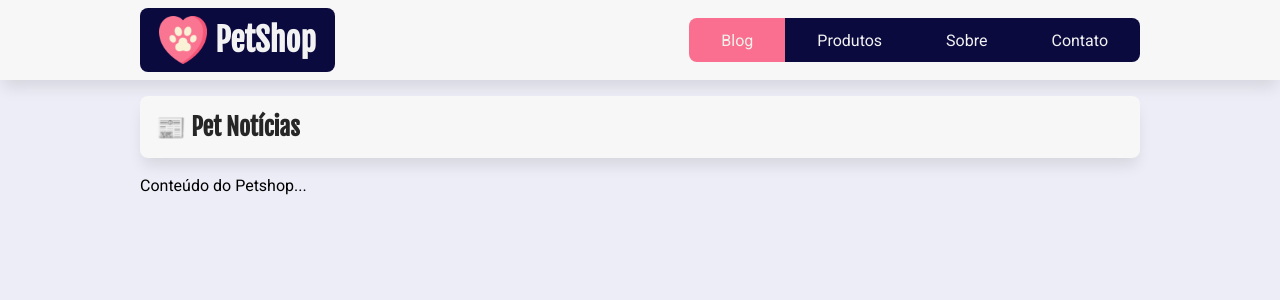
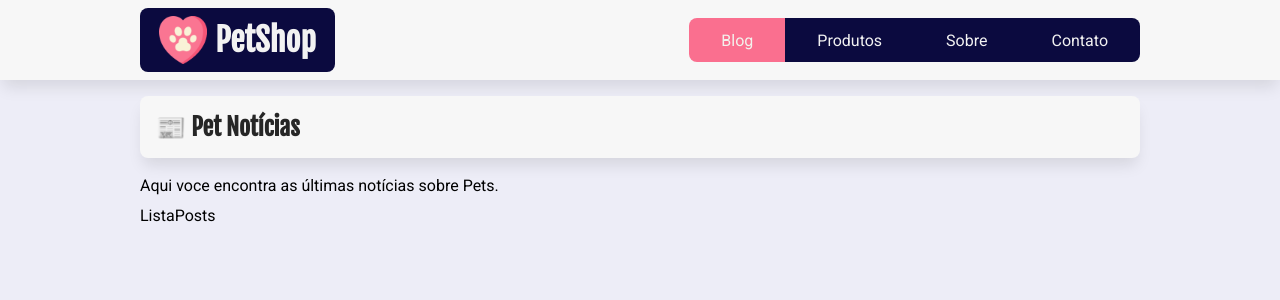
Before and after one commit to kellysabioni/petshop, a Next.js app: page / in a window 1280 px wide. Shown: the top 300 px of the page. Built offline with nearby package versions, Linux system fonts and the light colour scheme.

Commit message:
Inclui componentes ListaPosts

```diff
--- a/src/app/page.tsx
+++ b/src/app/page.tsx
@@ -1,10 +1,12 @@
 // src/app/page.tsx
+import ListaPosts from "@/components/ListaPosts";
 import styles from "./page.module.css";
 export default function Home() {
   return (
     <section className={styles.conteudo}>
       <h2>Pet Notícias</h2>
-      <p>Conteúdo do Petshop...</p>
+      <p>Aqui voce encontra as últimas notícias sobre Pets.</p>
+      <ListaPosts />
     </section>
   );
 }
```
